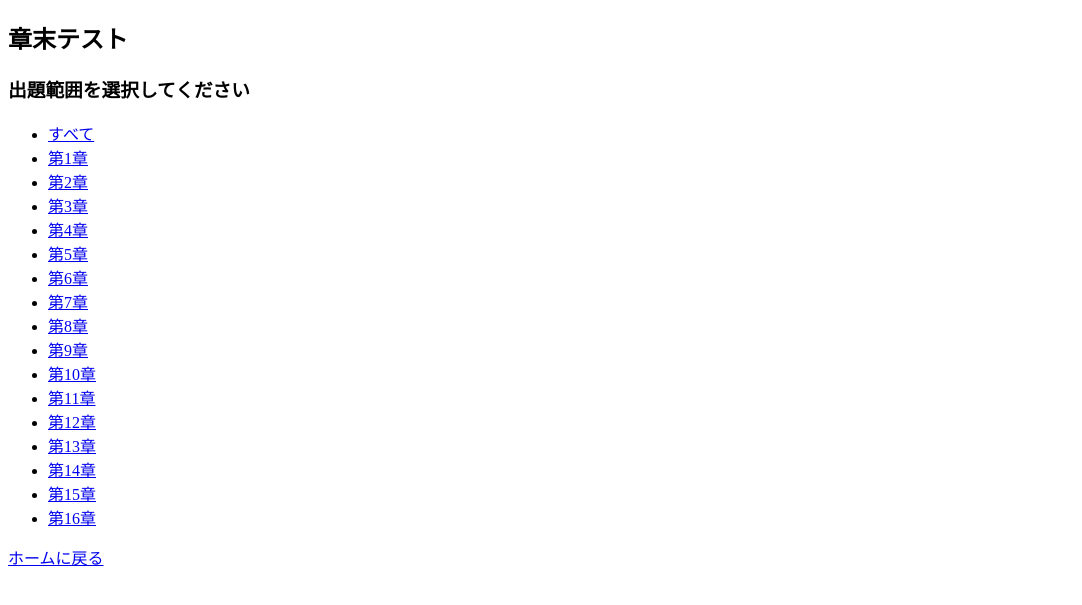
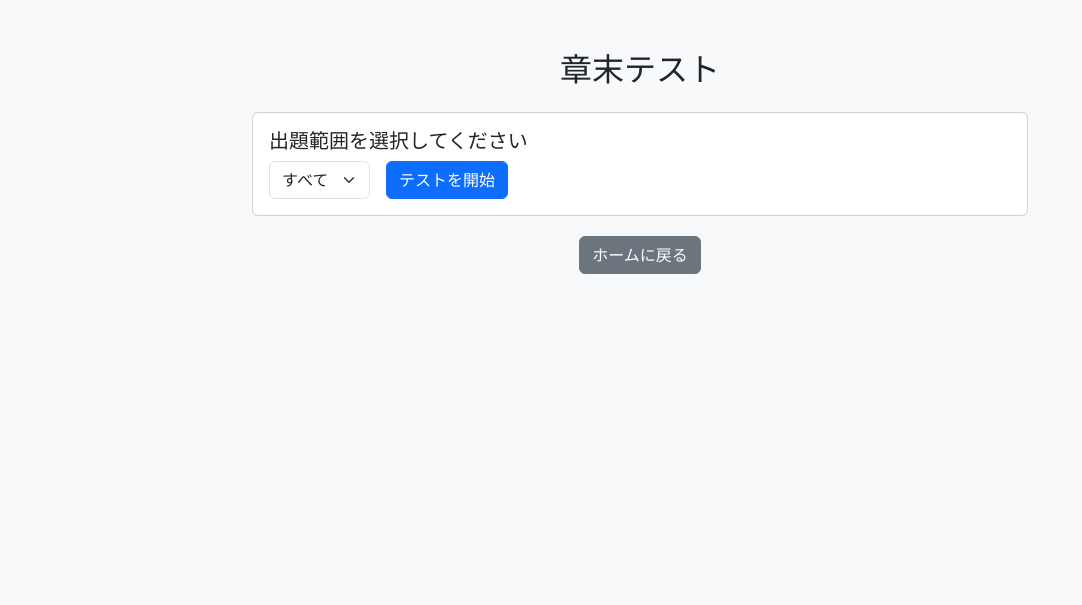
Before and after one commit to okkey-sun/okkey, a Flask app: page /section_test in a window 1280 px wide. Shown: the top 605 px of the page, without its empty margins (0-1082 px from the left). Run offline with Flask 3, Linux system fonts and the light colour scheme; the visitor is signed in with stand-in values (Sample User, id 1).

Commit message:
UI変更

```diff
--- a/templates/section_test.html
+++ b/templates/section_test.html
@@ -1,29 +1,84 @@
 <!DOCTYPE html>
-<html>
-<head><meta charset="UTF-8"><title>章末テスト</title></head>
+<html lang="ja">
+<head>
+    <meta charset="UTF-8">
+    <meta name="viewport" content="width=device-width, initial-scale=1.0">
+    <title>章末テスト</title>
+    <link href="https://cdn.jsdelivr.net/npm/bootstrap@5.3.0/dist/css/bootstrap.min.css" rel="stylesheet">
+    <style>
+        body {
+            background-color: #f8f9fa;
+        }
+        .container {
+            max-width: 800px;
+            margin-top: 50px;
+        }
+        .card {
+            margin-bottom: 20px;
+        }
+    </style>
+</head>
 <body>
-<h2>章末テスト</h2>
+    <div class="container">
+        <h2 class="text-center mb-4">章末テスト</h2>
 
         {% if chapters %}
-    <h3>出題範囲を選択してください</h3>
-    <ul>
-        <li><a href="{{ url_for('section_test', category='all') }}">すべて</a></li>
+            <div class="card">
+                <div class="card-body">
+                    <h5 class="card-title">出題範囲を選択してください</h5>
+                    <form id="chapter-select-form" class="row g-3 align-items-center">
+                        <div class="col-auto">
+                            <select name="category" id="category-select" class="form-select">
+                                <option value="all">すべて</option>
                                 {% for chapter_num in chapters %}
-            <li><a href="{{ url_for('section_test', category='section_' + chapter_num|string) }}">第{{ chapter_num }}章</a></li>
+                                    <option value="section_{{ chapter_num|string }}">第{{ chapter_num }}章</option>
                                 {% endfor %}
-    </ul>
+                            </select>
+                        </div>
+                        <div class="col-auto">
+                            <button type="submit" class="btn btn-primary">テストを開始</button>
+                        </div>
+                    </form>
+                </div>
+            </div>
+
+            <script>
+                document.getElementById('chapter-select-form').addEventListener('submit', function(e) {
+                    e.preventDefault();
+                    var category = document.getElementById('category-select').value;
+                    window.location.href = "{{ url_for('section_test', category='__CATEGORY__') }}".replace('__CATEGORY__', category);
+                });
+            </script>
+
         {% else %}
-    <p>{{ question }}</p>
+            <div class="card">
+                <div class="card-body">
+                    <h5 class="card-title">問題</h5>
+                    <p class="card-text">{{ question }}</p>
 
                     <form method="post">
+                        <div class="mb-3">
                             {% for c in choices %}
-          <label><input type="radio" name="choice" value="{{ loop.index }}">{{ c }}</label><br>
+                            <div class="form-check">
+                                <input class="form-check-input" type="radio" name="choice" id="choice{{ loop.index }}" value="{{ loop.index }}">
+                                <label class="form-check-label" for="choice{{ loop.index }}">
+                                    {{ c }}
+                                </label>
+                            </div>
                             {% endfor %}
-        <input type="hidden" name="correct" value="{{ correct}}">
-        <button type="submit">回答する</button>
+                        </div>
+                        <input type="hidden" name="correct" value="{{ correct }}">
+                        <button type="submit" class="btn btn-primary">回答する</button>
                     </form>
+                </div>
+            </div>
         {% endif %}
 
-<p><a href="/home">ホームに戻る</a></p>
+        <div class="text-center">
+            <a href="/home" class="btn btn-secondary">ホームに戻る</a>
+        </div>
+    </div>
+
+    <script src="https://cdn.jsdelivr.net/npm/bootstrap@5.3.0/dist/js/bootstrap.bundle.min.js"></script>
 </body>
 </html>
```
Lines whose indentation alone changed are shown as unchanged.
